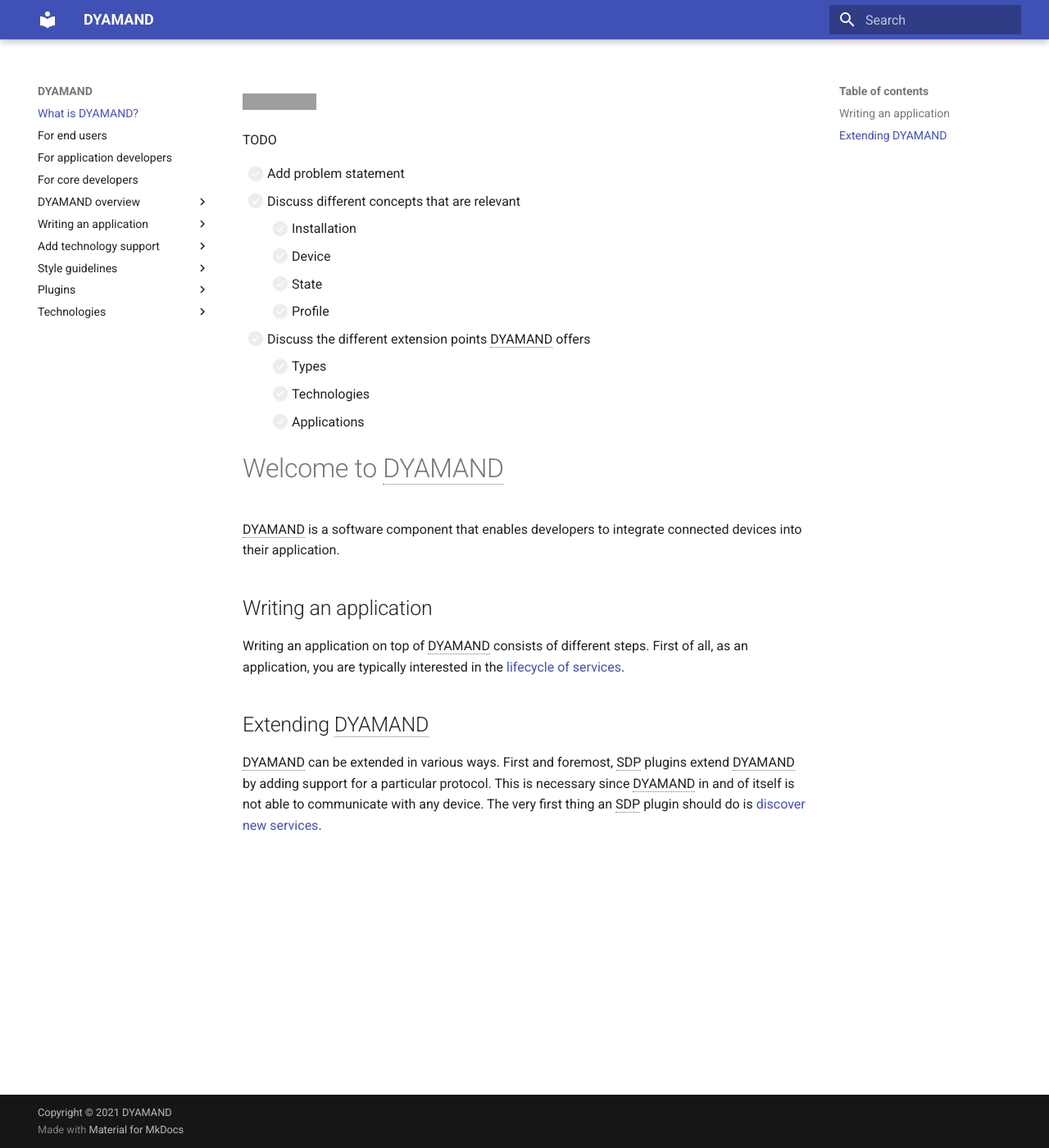
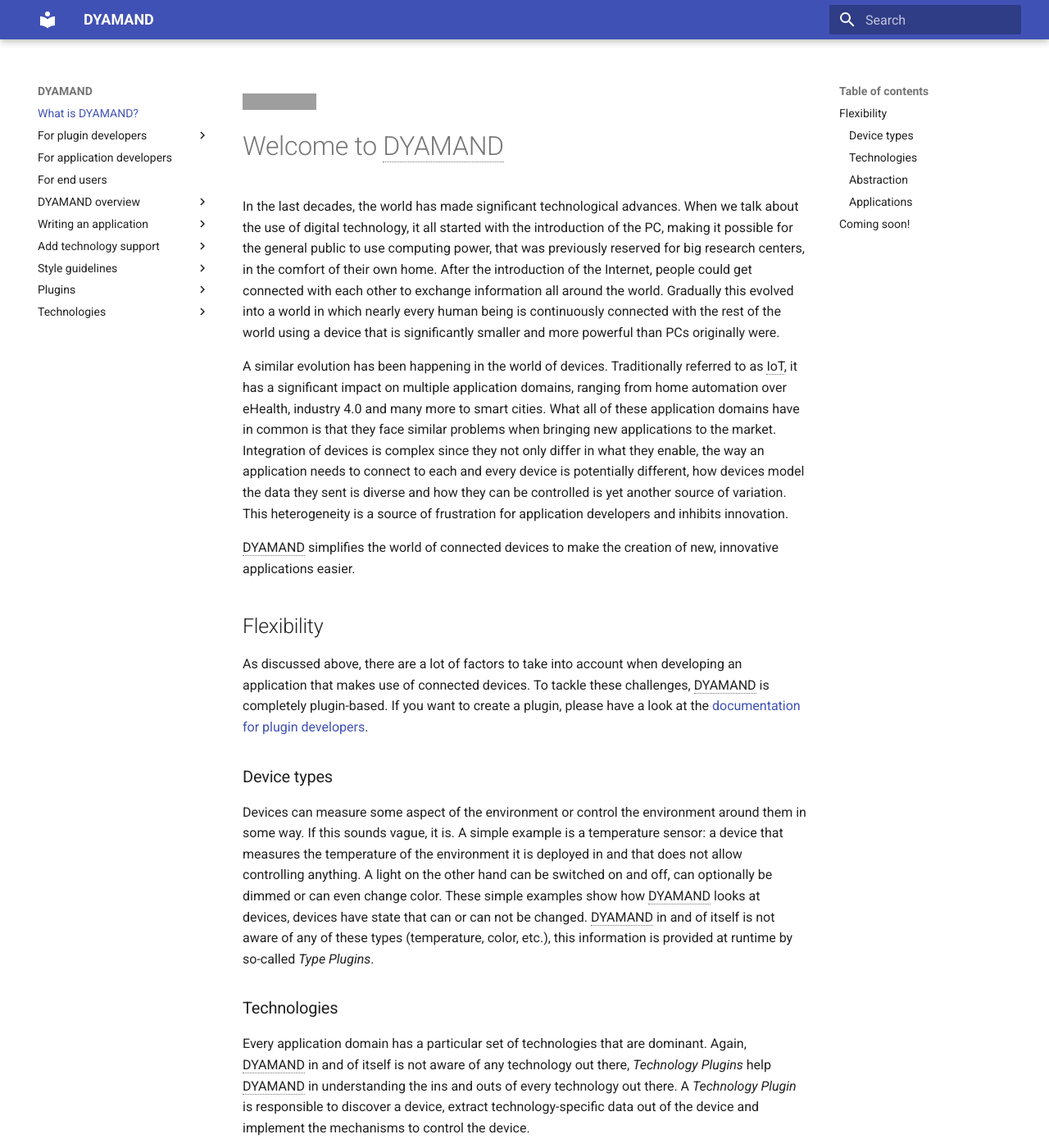
Before and after one commit to dyamand/dyamand.github.io, an MkDocs documentation site: the page built from docs/index.md, in a window 1280 px wide and 1400 px high. Shown: the whole window at 82% size. Built offline with MkDocs 1.6.1 and Material for MkDocs 9.7.7, drawn with Linux system fonts in a browser that asks for light colours; some of the changed text lies outside the part shown; grey boxes are pictures that could not be loaded.

Commit message:
feat: added documentation about general interaction between DYAMAND and different types of plugins

```diff
--- a/docs/index.md
+++ b/docs/index.md
@@ -1,27 +1,34 @@
 --8<-- "includes/abbreviations.md"
 [![Work in progress](https://img.shields.io/badge/status-wip-yellow)](https://www.repostatus.org/#wip)
 
-TODO
-
-- [ ] Add problem statement
-- [ ] Discuss different concepts that are relevant
-    * [ ] Installation
-    * [ ] Device
-    * [ ] State
-    * [ ] Profile
-- [ ] Discuss the different extension points DYAMAND offers
-    * [ ] Types
-    * [ ] Technologies
-    * [ ] Applications
-
 # Welcome to DYAMAND
 
-DYAMAND is a software component that enables developers to integrate connected devices into their application.
+In the last decades, the world has made significant technological advances. When we talk about the use of digital technology, it all started with the introduction of the PC, making it possible for the general public to use computing power, that was previously reserved for big research centers, in the comfort of their own home. After the introduction of the Internet, people could get connected with each other to exchange information all around the world. Gradually this evolved into a world in which nearly every human being is continuously connected with the rest of the world using a device that is significantly smaller and more powerful than PCs originally were.
 
-## Writing an application
+A similar evolution has been happening in the world of devices. Traditionally referred to as IoT, it has a significant impact on multiple application domains, ranging from home automation over eHealth, industry 4.0 and many more to smart cities. What all of these application domains have in common is that they face similar problems when bringing new applications to the market. Integration of devices is complex since they not only differ in what they enable, the way an application needs to connect to each and every device is potentially different, how devices model the data they sent is diverse and how they can be controlled is yet another source of variation. This heterogeneity is a source of frustration for application developers and inhibits innovation.
 
-Writing an application on top of DYAMAND consists of different steps. First of all, as an application, you are typically interested in the [lifecycle of services](./applications/services/).
+DYAMAND simplifies the world of connected devices to make the creation of new, innovative applications easier.
 
-## Extending DYAMAND
+## Flexibility
 
-DYAMAND can be extended in various ways. First and foremost, SDP plugins extend DYAMAND by adding support for a particular protocol. This is necessary since DYAMAND in and of itself is not able to communicate with any device. The very first thing an SDP plugin should do is [discover new services](./plugins/discovery/).
+As discussed above, there are a lot of factors to take into account when developing an application that makes use of connected devices. To tackle these challenges, DYAMAND is completely plugin-based. If you want to create a plugin, please have a look at the [documentation for plugin developers](./plugindevelopers).
+
+### Device types
+
+Devices can measure some aspect of the environment or control the environment around them in some way. If this sounds vague, it is. A simple example is a temperature sensor: a device that measures the temperature of the environment it is deployed in and that does not allow controlling anything. A light on the other hand can be switched on and off, can optionally be dimmed or can even change color. These simple examples show how DYAMAND looks at devices, devices have state that can or can not be changed. DYAMAND in and of itself is not aware of any of these types (temperature, color, etc.), this information is provided at runtime by so-called _Type Plugins_.
+
+### Technologies
+
+Every application domain has a particular set of technologies that are dominant. Again, DYAMAND in and of itself is not aware of any technology out there, _Technology Plugins_ help DYAMAND in understanding the ins and outs of every technology out there. A _Technology Plugin_ is responsible to discover a device, extract technology-specific data out of the device and implement the mechanisms to control the device.
+
+### Abstraction
+
+In previous sections, _Type Plugins_ and _Technology Plugins_ were introduced. However, these two types of plugins alone do not simplify interacting with devices. To achieve this, DYAMAND introduces _Translation Plugins_. Based on knowledge about the technology on the one hand and the generic type(s) it supports on the other hand, a _Translation Plugin_ makes sure that the technology-specific data as extracted by a _Technology Plugin_ can be translated to a generic concept provided by a _Type Plugin_.
+
+### Applications
+
+Once again, DYAMAND is not directly aware of what it should do with the data it receives or what to control, applications are basically another type of plugins, surprisingly called _Application Plugins_. Another way to develop applications is to use the provided GraphQL API. If you want to create an application using the external GraphQL API, please have a look at the [documentation for application developers](./applicationdevelopers).
+
+## Coming soon!
+
+Based on the abstraction DYAMAND creates, a number of generic services can be offered. More information on this will be provided soon.
--- a/includes/abbreviations.md
+++ b/includes/abbreviations.md
@@ -1,2 +1,3 @@
 *[DYAMAND]: DYnamic, Adaptive MAnagement of Networks and Devices
+*[IoT]: Internet of Things
 *[SDP]: Service Discovery Protocol
--- a/mkdocs.yml
+++ b/mkdocs.yml
@@ -62,21 +62,24 @@
 
 nav:
   - What is DYAMAND?: index.md
+  - For plugin developers:
+      - Overview: plugindevelopers.md
+      - Adding new types: plugins/prototypes.md
+      - Discovering a device: plugins/discovery.md
+      - Describing a device: plugins/description.md
+      - Detecting state changes without translations: plugins/state_changes_without_translations.md
+      - Detecting state changes with translations: plugins/state_changes_with_translations.md
+      - Control without translations: plugins/control_without_translations.md
+      - Control with translations: plugins/control_with_translations.md
+  - For application developers: applicationdevelopers.md
   - For end users: endusers.md
-  - For application developers: applicationdevelopers.md
-  - For core developers: coredevelopers.md
   - DYAMAND overview:
       - Generic model: dyamand/model.md
       - Plugins: dyamand/plugins.md
   - Writing an application:
       - Service lifecycle: applications/services.md
   - Add technology support:
-      - Overview: plugins/overview.md
-      - Adding new state and service prototypes: plugins/prototypes.md
       - Structure: plugins/structure.md
-      - Discovering a new service: plugins/discovery.md
-      - Describing a service: plugins/description.md
-      - Detecting state changes: plugins/state_changes.md
       - Template for new technologies: technologies/template.md
   - Style guidelines:
       - Logging: styleguides/logging.md
```
Also changed, not shown: docs/plugindevelopers.md (added, +41 -0 lines), docs/plugins/control_with_translations.md (renamed from docs/coredevelopers.md, +0 -4 lines), docs/plugins/control_without_translations.md (added, +2 -0 lines), docs/plugins/description.md (+6 -5 lines), docs/plugins/discovery.md (+10 -9 lines), docs/plugins/overview.md (deleted, +0 -1 lines), docs/plugins/prototypes.md (+7 -6 lines), docs/plugins/state_changes.md (deleted, +0 -1 lines), docs/plugins/state_changes_with_translations.md (added, +2 -0 lines), docs/plugins/state_changes_without_translations.md (added, +2 -0 lines), 1 other file.
